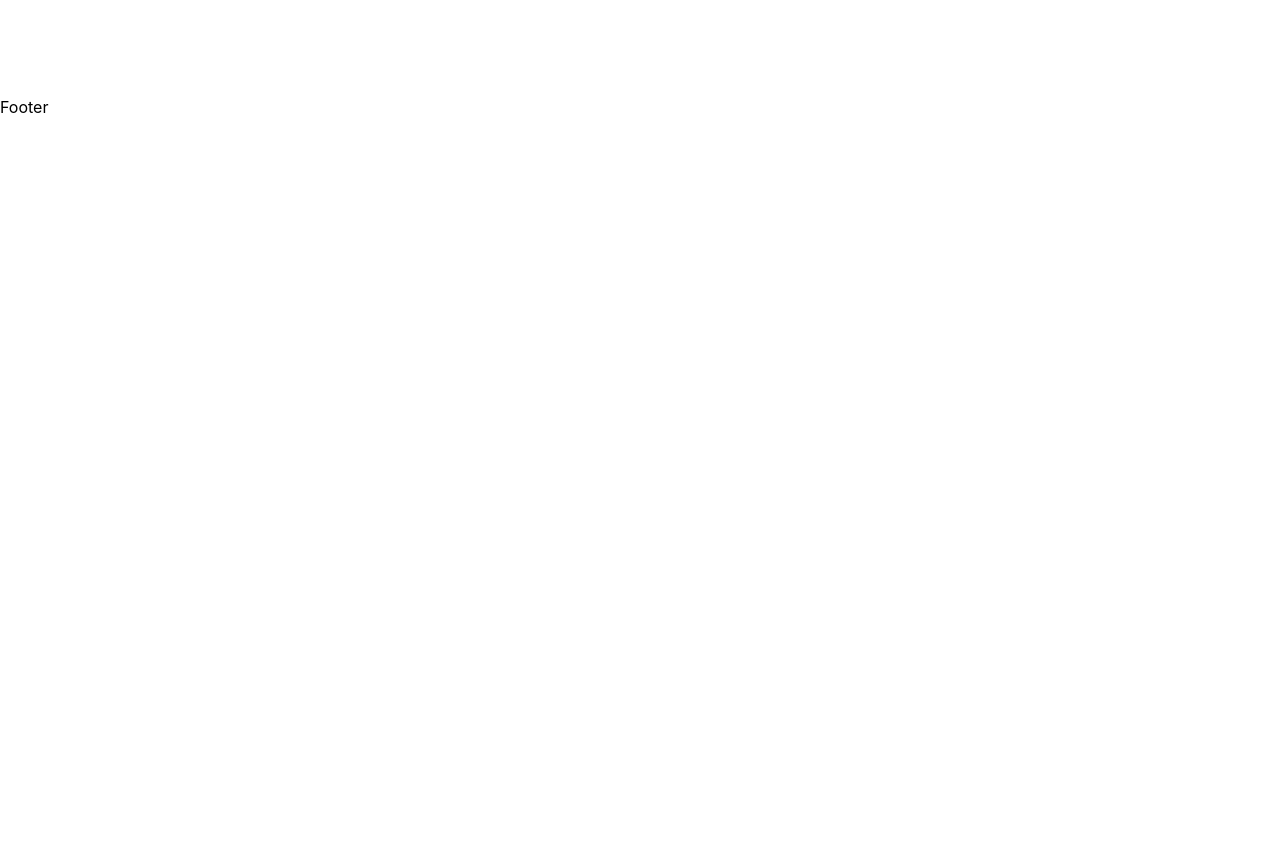
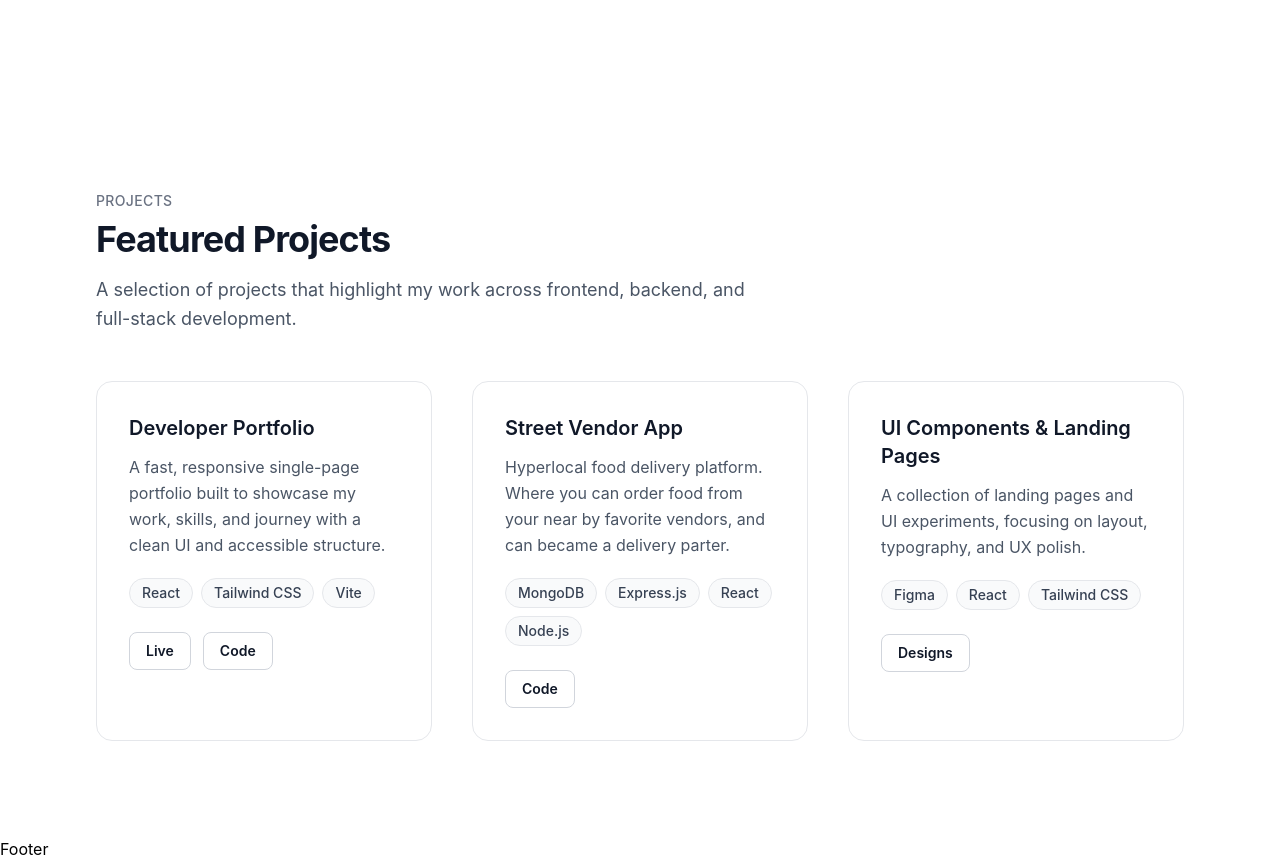
Before and after one commit to Deepanjal-s/Portfolio, a React (Vite) app: page / in a window 1280 px wide. Shown: the part 2320-3181 px from the top of the page. Before the commit the page ends 2439 px from the top, so only its background shows below. Built offline with nearby package versions, Linux system fonts and the light colour scheme.

Commit message:
project section is added

```diff
--- /dev/null
+++ b/src/components/projects/ProjectCard.jsx
@@ -0,0 +1,42 @@
+function ProjectCard({ title, description, tech = [], links = [] }) {
+  const techTags = tech.map((item) => (
+    <li key={item}>
+      <span className="projects-tag">{item}</span>
+    </li>
+  ))
+
+  const linkItems = links.map((link) => (
+    <li key={`${link.label}-${link.href}`}>
+      <a
+        className="projects-link"
+        href={link.href}
+        target={link.href.startsWith('http') ? '_blank' : undefined}
+        rel={link.href.startsWith('http') ? 'noreferrer' : undefined}
+      >
+        {link.label}
+      </a>
+    </li>
+  ))
+
+  return (
+    <article className="projects-card">
+      <header className="projects-card-header">
+        <h3 className="projects-card-title">{title}</h3>
+      </header>
+
+      <p className="projects-card-description">{description}</p>
+
+      <ul className="projects-tag-list" aria-label="Project technologies">
+        {techTags}
+      </ul>
+
+      {links.length > 0 ? (
+        <ul className="projects-links" aria-label="Project links">
+          {linkItems}
+        </ul>
+      ) : null}
+    </article>
+  )
+}
+
+export default ProjectCard
--- /dev/null
+++ b/src/components/projects/Projects.css
@@ -0,0 +1,53 @@
+@import "tailwindcss" reference;
+
+.projects-section {
+  @apply mx-auto max-w-6xl px-4 py-16 sm:px-6 sm:py-20 lg:px-8 lg:py-24;
+}
+
+.projects-header {
+  @apply mb-10 max-w-2xl sm:mb-12;
+}
+
+.projects-eyebrow {
+  @apply text-sm font-medium tracking-wide text-gray-500 uppercase;
+}
+
+.projects-title {
+  @apply mt-2 text-3xl font-bold tracking-tight text-gray-900 sm:text-4xl;
+}
+
+.projects-description {
+  @apply mt-4 text-base leading-relaxed text-gray-600 sm:text-lg;
+}
+
+.projects-grid {
+  @apply grid gap-6 sm:grid-cols-2 sm:gap-8 lg:grid-cols-3 lg:gap-10;
+}
+
+.projects-card {
+  @apply flex h-full flex-col rounded-2xl border border-gray-200 bg-white p-6 sm:p-8 transition-colors hover:bg-gray-200;
+}
+
+.projects-card-title {
+  @apply text-lg font-semibold text-gray-900 sm:text-xl;
+}
+
+.projects-card-description {
+  @apply mt-3 text-base leading-relaxed text-gray-600;
+}
+
+.projects-tag-list {
+  @apply mt-5 flex flex-wrap gap-2;
+}
+
+.projects-tag {
+  @apply inline-flex rounded-full border border-gray-200 bg-gray-50 px-3 py-1 text-sm font-medium text-gray-700;
+}
+
+.projects-links {
+  @apply mt-6 flex flex-wrap gap-3;
+}
+
+.projects-link {
+  @apply inline-flex items-center justify-center rounded-lg border border-gray-300 bg-white px-4 py-2 text-sm font-semibold text-gray-900 transition-colors hover:bg-gray-100;
+}
--- /dev/null
+++ b/src/components/projects/Projects.jsx
@@ -0,0 +1,37 @@
+import { PROJECTS_CONTENT } from './projectsConfig'
+import ProjectCard from './ProjectCard'
+import './Projects.css'
+
+function Projects() {
+  const { eyebrow, title, description, items } = PROJECTS_CONTENT
+
+  const cards = items.map((project) => (
+    <ProjectCard
+      key={project.id}
+      title={project.title}
+      description={project.description}
+      tech={project.tech}
+      links={project.links}
+    />
+  ))
+
+  return (
+    <section
+      id="projects"
+      className="projects-section"
+      aria-labelledby="projects-heading"
+    >
+      <header className="projects-header">
+        <p className="projects-eyebrow">{eyebrow}</p>
+        <h2 id="projects-heading" className="projects-title">
+          {title}
+        </h2>
+        <p className="projects-description">{description}</p>
+      </header>
+
+      <div className="projects-grid">{cards}</div>
+    </section>
+  )
+}
+
+export default Projects
--- a/src/components/projects/index.js
+++ b/src/components/projects/index.js
@@ -1 +1 @@
-export {default} from '../projects';
+export { default } from './Projects'
--- a/src/components/projects/projects.jsx
+++ /dev/null
@@ -1,16 +0,0 @@
-
-
-
-
-
-function projects() {
-    return (
-        <>
-            <section id="projects">
-                <p>Projects</p>
-            </section>
-        </>
-    )
-}
-
-export default projects;
--- /dev/null
+++ b/src/components/projects/projectsConfig.js
@@ -0,0 +1,35 @@
+export const PROJECTS_CONTENT = {
+  eyebrow: 'Projects',
+  title: 'Featured Projects',
+  description:
+    'A selection of projects that highlight my work across frontend, backend, and full-stack development.',
+  items: [
+    {
+      id: 'portfolio',
+      title: 'Developer Portfolio',
+      description:
+        'A fast, responsive single-page portfolio built to showcase my work, skills, and journey with a clean UI and accessible structure.',
+      tech: ['React', 'Tailwind CSS', 'Vite'],
+      links: [
+        { label: 'Live', href: '#home' },
+        { label: 'Code', href: 'https://github.com/' },
+      ],
+    },
+    {
+      id: 'Street Vendor App',
+      title: 'Street Vendor App',
+      description:
+        'Hyperlocal food delivery platform. Where you can order food from your near by favorite vendors, and can became a delivery parter.',
+      tech: ['MongoDB', 'Express.js', 'React', 'Node.js'],
+      links: [{ label: 'Code', href: 'https://github.com/' }],
+    },
+    {
+      id: 'ui-kit',
+      title: 'UI Components & Landing Pages',
+      description:
+        'A collection of landing pages and UI experiments, focusing on layout, typography, and UX polish.',
+      tech: ['Figma', 'React', 'Tailwind CSS'],
+      links: [{ label: 'Designs', href: 'https://www.figma.com/' }],
+    },
+  ],
+}
--- a/src/pages/Home.jsx
+++ b/src/pages/Home.jsx
@@ -2,6 +2,7 @@ import Navbar from '../components/Navbar'
 import About from '../components/About'
 import Hero from '../components/Hero'
 import Skills from '../components/Skills'
+import Projects from '../components/projects'
 import Footer from '../components/Footer'
 
 function Home() {
@@ -12,6 +13,7 @@ function Home() {
             <Hero />
             <About />
             <Skills />
+            <Projects />
             <Footer />
         </>
     )
```
Also changed, not shown: src/components/projects/projects.css (deleted).
